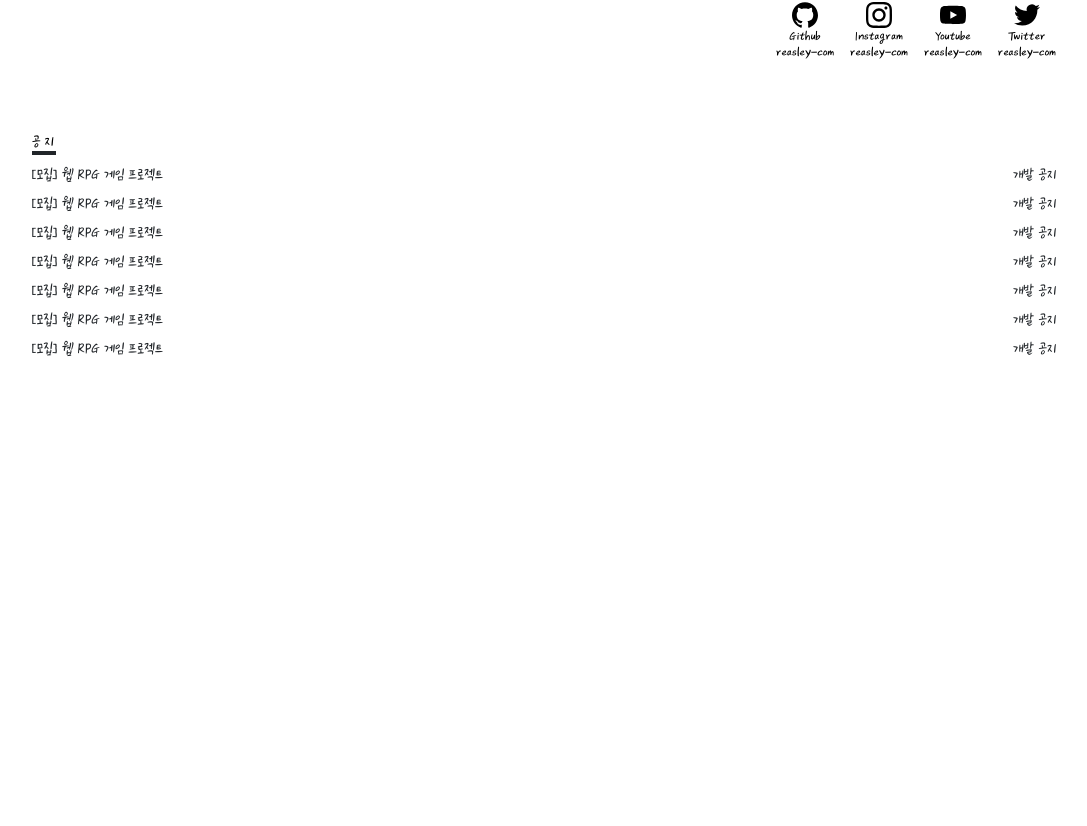
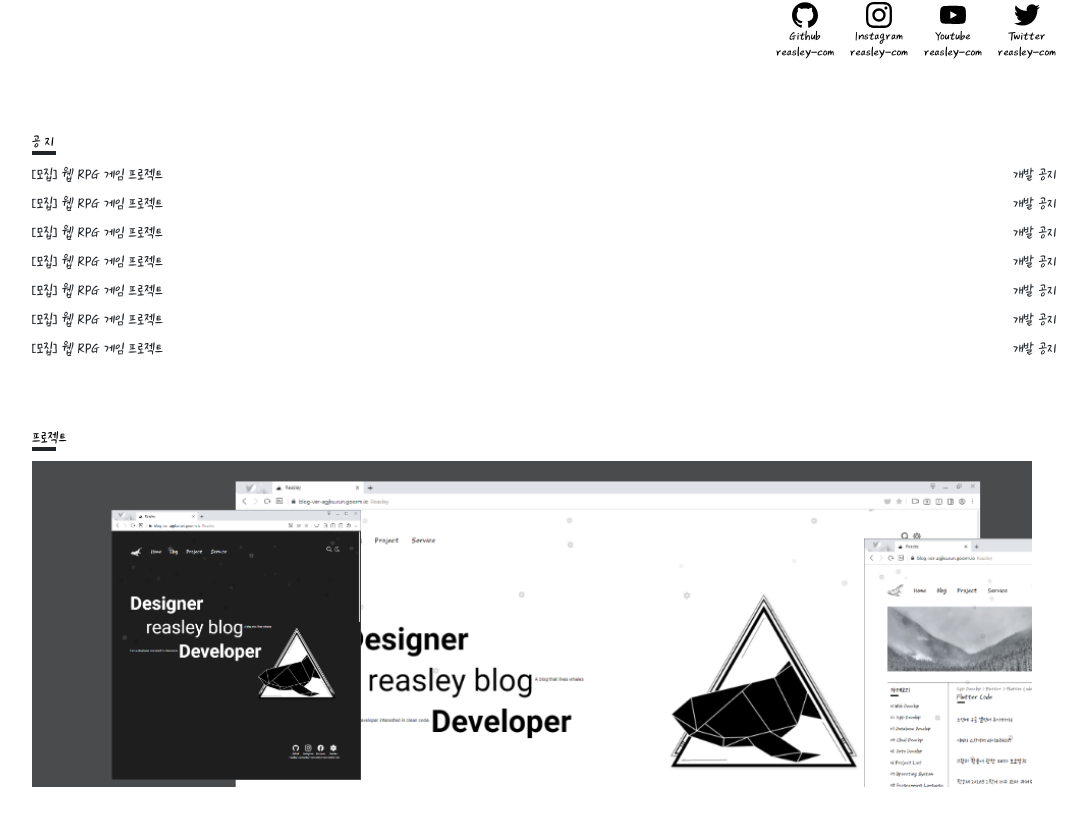
Before and after one commit to reasley-com/fe-reasley-com, a React (Create React App) app: page / in a window 1280 px wide. Shown: the part 728-1554 px from the top of the page, without its empty margins (96-1183 px from the left). Before the commit the page ends 1096 px from the top, so only its background shows below. Built offline with nearby package versions, Linux system fonts and the light colour scheme.

Commit message:
feat: Add a carousel
Component list
- carousel
- slider
- useInterval

```diff
--- /dev/null
+++ b/src/components/Carousel.js
@@ -0,0 +1,54 @@
+import { Link } from "react-router-dom";
+import Maintitle from "./Maintitle";
+import Slider from "./Slider";
+import styles from "./Carousel.module.css";
+import { useEffect, useRef, useState } from "react";
+import useInterval from "./useInterval";
+
+
+function Carousel() {
+    const carouselContent = [
+        { src: '/images/sample-project.png' },
+        { src: '/images/sample-project.png' },
+    ]
+
+    const [currentSlide, setCurrentSlide] = useState(0)
+    const slideRef = useRef(null)
+    const sliders = carouselContent.length - 1
+
+    const nextSlide = () => {
+        if ( currentSlide >= sliders ) { setCurrentSlide(0) }
+        else { setCurrentSlide( currentSlide + 1 ) }
+    }
+    const prevSlide = () => {
+        if ( currentSlide === 0 ) { setCurrentSlide(sliders) }
+        else { setCurrentSlide( currentSlide - 1 ) }
+    }
+
+
+    // Auto Slide
+    const delay = 3200
+    const [isHover, setHover] = useState(false)
+
+    useInterval(() => {
+        nextSlide()
+    }, isHover ? null : delay)
+
+    useEffect(() => {
+        slideRef.current.style.transform = `translateX(-${currentSlide}00%)`
+    }, [currentSlide]);
+
+    return (
+        <div>
+            <Maintitle title='프로젝트' />
+            <div className={ styles.carousel__frame } onMouseOver={(event) => { setHover(true) }} onMouseOut={(event) => { setHover(false) } } >
+                <div ref={slideRef}>
+                    { carouselContent.map((content, index) => (
+                        <Slider src={content.src} key={index} />
+                    )) }
+                </div>
+            </div>
+        </div>
+    )
+}
+export default Carousel
--- /dev/null
+++ b/src/components/Carousel.module.css
@@ -0,0 +1,10 @@
+.carousel__frame {
+    overflow: hidden;
+    height: 326px;
+    width: 1000px;
+}
+
+.carousel__frame div {
+    display: flex;
+    transition: all 0.5s ease-in-out;
+}
--- a/src/components/Notice.js
+++ b/src/components/Notice.js
@@ -5,18 +5,18 @@ import styles from "./Notice.module.css";
 function Notice() {
     const noticeContent = [
         { title: '[모집] 웹 RPG 게임 프로젝트', category: '개발 공지', id: '32' },
-        { title: '[모집] 웹 RPG 게임 프로젝트', category: '개발 공지', id: '32' },
-        { title: '[모집] 웹 RPG 게임 프로젝트', category: '개발 공지', id: '32' },
-        { title: '[모집] 웹 RPG 게임 프로젝트', category: '개발 공지', id: '32' },
-        { title: '[모집] 웹 RPG 게임 프로젝트', category: '개발 공지', id: '32' },
-        { title: '[모집] 웹 RPG 게임 프로젝트', category: '개발 공지', id: '32' },
-        { title: '[모집] 웹 RPG 게임 프로젝트', category: '개발 공지', id: '32' },
+        { title: '[모집] 웹 RPG 게임 프로젝트', category: '개발 공지', id: '33' },
+        { title: '[모집] 웹 RPG 게임 프로젝트', category: '개발 공지', id: '34' },
+        { title: '[모집] 웹 RPG 게임 프로젝트', category: '개발 공지', id: '35' },
+        { title: '[모집] 웹 RPG 게임 프로젝트', category: '개발 공지', id: '36' },
+        { title: '[모집] 웹 RPG 게임 프로젝트', category: '개발 공지', id: '37' },
+        { title: '[모집] 웹 RPG 게임 프로젝트', category: '개발 공지', id: '38' },
     ]
     return (
         <div className={ styles.notice__frame }>
             <Maintitle title='공 지' />
-            { noticeContent.map(( content ) => (
-                <div className={ styles.notice__content__frame }>
+            { noticeContent.map(( content, index ) => (
+                <div className={ styles.notice__content__frame } key={ index } >
                     <Link to={ '/post/' + content.id }>
                         <span>{ content.title }</span>
                     </Link>
--- a/src/components/Slider.js
+++ b/src/components/Slider.js
@@ -1,15 +1,16 @@
-import { Link } from "react-router-dom";
-import Maintitle from "./Maintitle";
-import styles from "./Notice.module.css";
+import PropTypes from "prop-types"
+import styles from "./Slider.module.css";
 
-function Slider() {
-    const noticeContent = [
-        { title: '[모집] 웹 RPG 게임 프로젝트', category: '개발 공지', id: '32' },
-    ]
+function Slider({ src }) {
     return (
-        <div>
-
+        <div className={ styles.slider__frame }>
+            <img src={ src } className={ styles.slider__content } />
         </div>
     )
 }
+
+Slider.propTypes = {
+    src: PropTypes.string.isRequired
+}
+
 export default Slider
--- a/src/components/Slider.module.css
+++ b/src/components/Slider.module.css
@@ -0,0 +1,7 @@
+.slider__frame {
+    max-width: 100%;
+}
+
+.slider__content {
+    object-fit: cover;
+}
--- /dev/null
+++ b/src/components/useInterval.js
@@ -0,0 +1,17 @@
+import { useEffect, useLayoutEffect, useRef } from "react";
+
+export default function useInterval(callback, delay) {
+  const savedCallback = useRef();
+  useLayoutEffect(() => {
+    savedCallback.current = callback
+  }, [callback])
+
+  useEffect(() => {
+    const tick = () => { savedCallback.current() }
+
+    if (delay) {
+      let id = setInterval(tick, delay)
+      return () => clearInterval(id)
+    }
+  }, [delay])
+}
--- a/src/routes/Home.js
+++ b/src/routes/Home.js
@@ -1,10 +1,10 @@
 import { useEffect, useState } from "react";
 import Header from '../components/Header'
 import Notice from "../components/Notice";
-import Slider from "../components/Slider";
 import Platform from "../components/Platform";
 import Space from "../components/Space";
 import Typography from "../components/Typography";
+import Carousel from "../components/Carousel";
 
 function Home() {
   const [loading, setLoading] = useState(true);
@@ -14,7 +14,7 @@ function Home() {
   }, [])
 
   return (
-    <div class='theme-light'>
+    <div className='theme-light'>
       <Header />
 
       <Typography />
@@ -23,7 +23,13 @@ function Home() {
       <Space />
 
       <Notice />
-      <Slider />
+      <Space />
+      <Carousel />
+
+      <Space />
+      <Space />
+      <Space />
+      <Space />
       {/* { loading ? (<p>s</p>) : (<p>o</p>) } */}
     </div>
   )
```
Also changed, not shown: public/images/sample-project.png (added).
